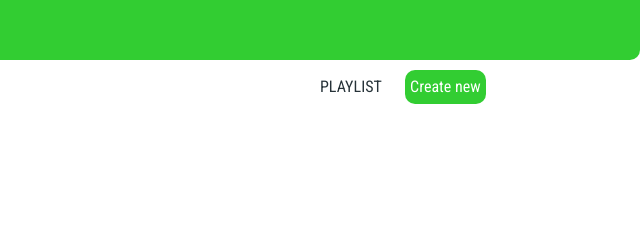
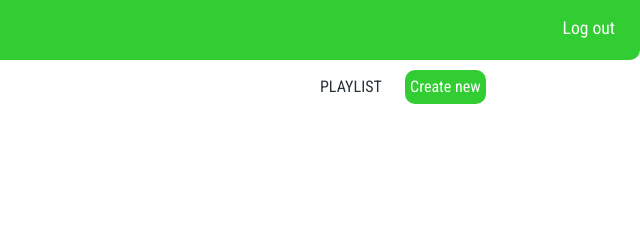
Before and after one commit to GioGiglio/SpotiClient, a plain HTML site: page public/index.html in a window 1280 px wide. Shown: the top 240 px of the page, 640-1280 px from the left. Drawn offline with nearby package versions, Linux system fonts and the light colour scheme; no server answers.

Commit message:
Add: logout

```diff
--- a/public/css/style.css
+++ b/public/css/style.css
@@ -238,6 +238,11 @@ a#navbar_playlists {
     display:none;
 }
 
+#logoutBtn {
+    float: right;
+    margin-top: 15px;
+}
+
 /* MODAL */
 .modal {
     display: none;
--- a/public/index.html
+++ b/public/index.html
@@ -24,7 +24,8 @@
                         <a class="active" onclick="showMySongs(); menuHideShow()">MY SONGS</a>
                         <a onclick="showAllSongs(); menuHideShow()">ALL SONGS</a>
                         <a id="navbar_playlists" onclick="showPlaylists()">PLAYLISTS</a>
-                        <input id="search_input" type="text" onkeyup="search_filter()" >
+                        <input id="search_input" type="text" onkeyup="search_filter()">
+                        <a id="logoutBtn" onclick="logout()">Log out</a>
                     </div>
                 </section>
 
--- a/public/js/utils.js
+++ b/public/js/utils.js
@@ -350,6 +350,11 @@ function checkPosition(){
 
 }
 
+function logout(){
+    document.cookie = 'username=;';
+    window.location.href="/login.html";
+}
+
 /**
  * Filter tracks_list according to user's input.
  */
```
